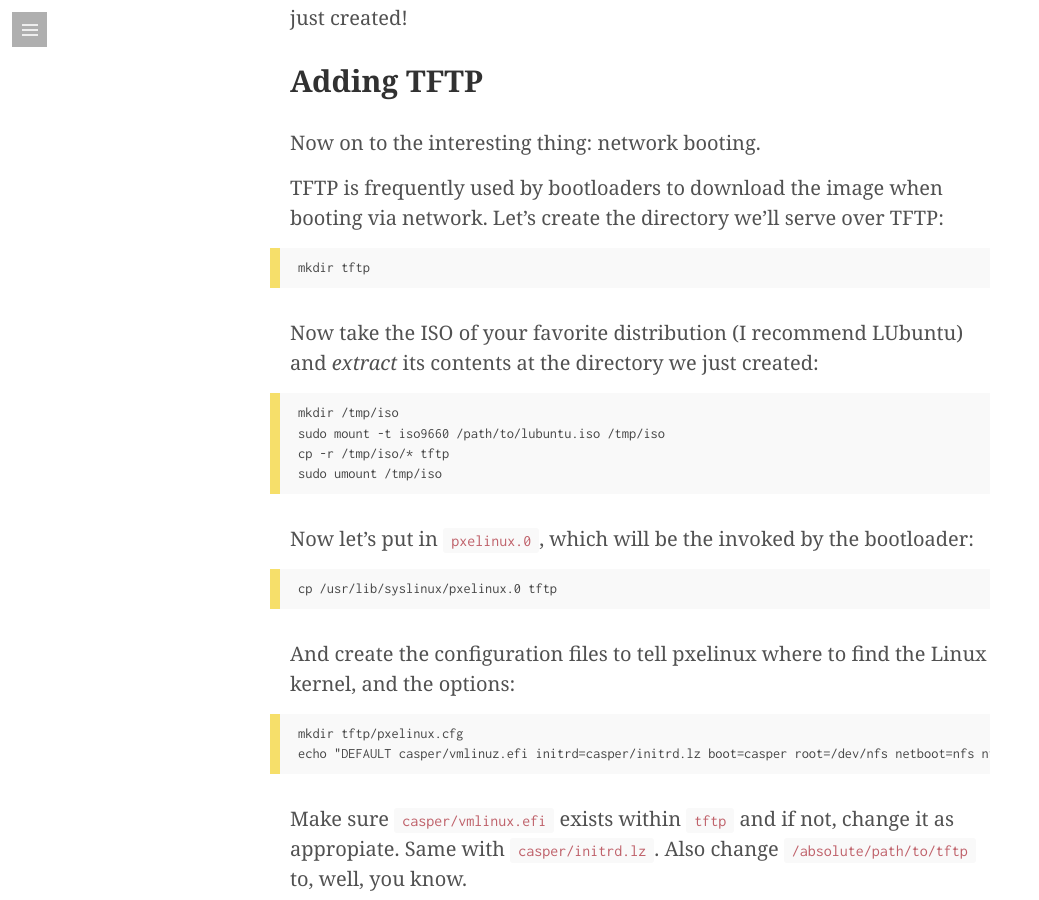
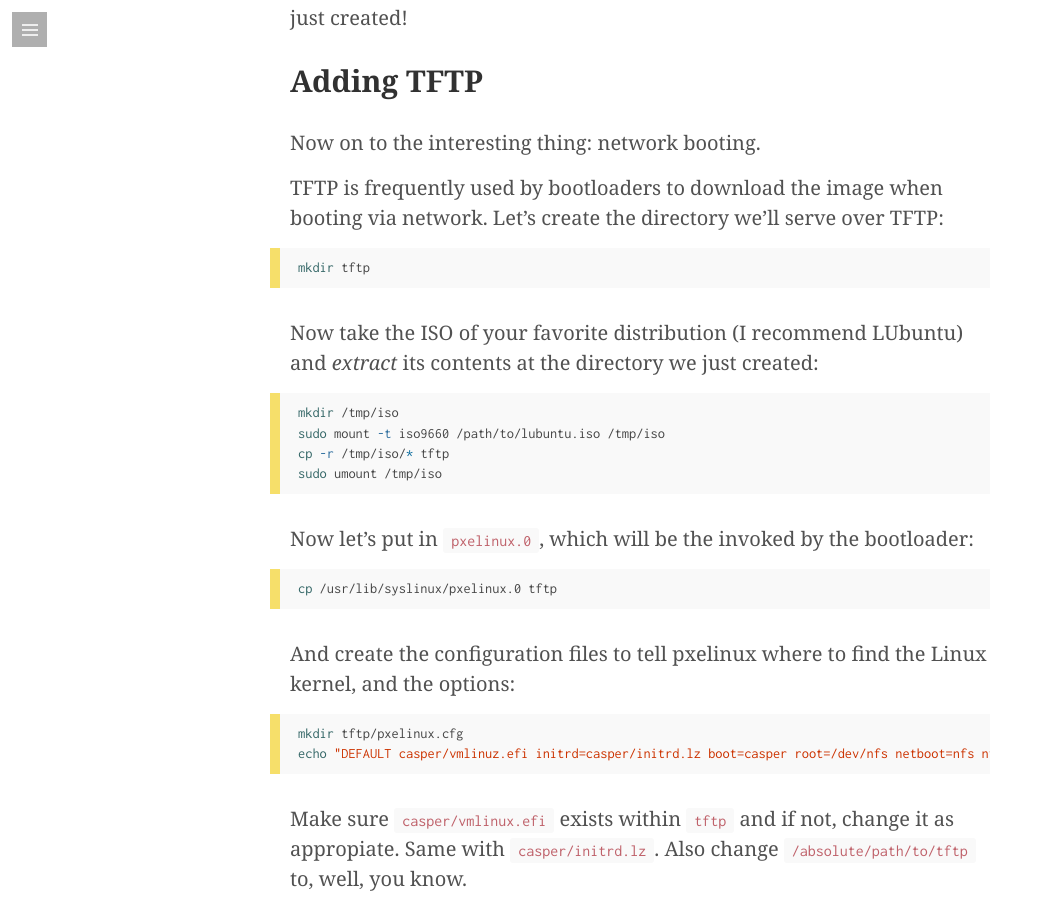
Before and after one commit to jmendeth/jmendeth.com, a Jekyll site: the page built from _posts/2014-12-14-quick-boot-server.md, in a window 1280 px wide and 900 px high, scrolled down 2718 px. Shown: the whole window, without its empty margins (0-1039 px from the left). Built offline with Jekyll 4.4.1, drawn with Linux system fonts in a browser that asks for light colours; nearby versions of some CDN libraries; some web fonts are replaced; comment, search, counter and statistics services are not loaded; some of the changed text lies outside the part shown.

Commit message:
Highlight everything!

```diff
--- a/_posts/2014-12-14-quick-boot-server.md
+++ b/_posts/2014-12-14-quick-boot-server.md
@@ -31,19 +31,25 @@ Disadvantages:
 
 ## Preparing
 
-    sudo apt-get install dnsmasq syslinux-common nfs-kernel-server
+~~~ bash
+sudo apt-get install dnsmasq syslinux-common nfs-kernel-server
+~~~
 
 Now we have everything we need. But before continuing, edit `/etc/default/dnsmasq`
 and set `ENABLED` to `0` to prevent dnsmasq to start automatically. Then, stop it:
 
-    sudo service dnsmasq stop
+~~~ bash
+sudo service dnsmasq stop
+~~~
 
 And while we're at, you should follow [these steps](http://stackoverflow.com/questions/5321380/disable-network-manager-for-a-particular-interface#6810854)
 to make sure NetworkManager won't mess with the wired interface!
 
 ## Basic setup
 
-    mkdir myserver && cd myserver
+~~~ bash
+mkdir myserver && cd myserver
+~~~
 
 Okay, the first thing is to setup a simple DHCP server with dnsmasq.
 Create `dnsmasq.conf` with this content:
@@ -55,13 +61,17 @@ Create `dnsmasq.conf` with this content:
 
 Let's now start dnsmasq to test the config works:
 
-    sudo ifconfig eth0 up 192.168.99.1/24
-    sudo dnsmasq -C dnsmasq.conf
+~~~ bash
+sudo ifconfig eth0 up 192.168.99.1/24
+sudo dnsmasq -C dnsmasq.conf
+~~~
 
 Now connect an Ethernet cable to the other computer and verify it gets an IP as expected.
 **Bonus!** Dnsmasq already forwards DNS requests and sets the gateway so you just need to:
 
-    sudo iptables -t nat -A POSTROUTING -s 192.168.99.1/24 -j MASQUERADE
+~~~ bash
+sudo iptables -t nat -A POSTROUTING -s 192.168.99.1/24 -j MASQUERADE
+~~~
 
 and now the computer can also access the Internet through the NAT we just created!
 
@@ -73,24 +83,32 @@ Now on to the interesting thing: network booting.
 TFTP is frequently used by bootloaders to download the image when booting via network.
 Let's create the directory we'll serve over TFTP:
 
-    mkdir tftp
+~~~ bash
+mkdir tftp
+~~~
 
 Now take the ISO of your favorite distribution (I recommend LUbuntu) and *extract* its contents
 at the directory we just created:
 
-    mkdir /tmp/iso
-    sudo mount -t iso9660 /path/to/lubuntu.iso /tmp/iso
-    cp -r /tmp/iso/* tftp
-    sudo umount /tmp/iso
+~~~ bash
+mkdir /tmp/iso
+sudo mount -t iso9660 /path/to/lubuntu.iso /tmp/iso
+cp -r /tmp/iso/* tftp
+sudo umount /tmp/iso
+~~~
 
 Now let's put in `pxelinux.0`, which will be the invoked by the bootloader:
 
-    cp /usr/lib/syslinux/pxelinux.0 tftp
+~~~ bash
+cp /usr/lib/syslinux/pxelinux.0 tftp
+~~~
 
 And create the configuration files to tell pxelinux where to find the Linux kernel, and the options:
 
-    mkdir tftp/pxelinux.cfg
-    echo "DEFAULT casper/vmlinuz.efi initrd=casper/initrd.lz boot=casper root=/dev/nfs netboot=nfs nfsroot=192.168.99.1:/absolute/path/to/tftp quiet splash --" > tftp/pxelinux.cfg/default
+~~~ bash
+mkdir tftp/pxelinux.cfg
+echo "DEFAULT casper/vmlinuz.efi initrd=casper/initrd.lz boot=casper root=/dev/nfs netboot=nfs nfsroot=192.168.99.1:/absolute/path/to/tftp quiet splash --" > tftp/pxelinux.cfg/default
+~~~
 
 Make sure `casper/vmlinux.efi` exists within `tftp` and if not, change it as appropiate.
 Same with `casper/initrd.lz`. Also change `/absolute/path/to/tftp` to, well, you know.
@@ -102,8 +120,10 @@ Make sure the paths have no spaces or strange characters in them.
 
 Let's export the `tftp` folder through NFS (so that the booted Linux can access it):
 
-    sudo tee /etc/exports <<< "/absolute/path/to/tftp   192.168.99.0/24(ro,no_subtree_check,fsid=DDD)"
-    sudo service nfs-kernel-server restart
+~~~ bash
+sudo tee -a /etc/exports <<< "/absolute/path/to/tftp   192.168.99.0/24(ro,no_subtree_check,fsid=DDD)"
+sudo service nfs-kernel-server restart
+~~~
 
 (where DDD is a random number)
 
@@ -115,8 +135,10 @@ And finally, let's tell dnsmasq to serve TFTP! Add this to `dnsmasq.conf`:
 
 We're done! Restart dnsmasq:
 
-    sudo killall dnsmasq
-    sudo dnsmasq -C dnsmasq.conf
+~~~ bash
+sudo killall dnsmasq
+sudo dnsmasq -C dnsmasq.conf
+~~~
 
 Now it's time to reboot the other computer, make it boot via network, and pray it'll work.
 Note: it takes some time to boot. Be patient.
@@ -132,26 +154,32 @@ handle that for us.
 
 Create `startserver` next to `dnsmasq.conf`:
 
-    #!/bin/bash
-    # Start a DHCP, DNS and TFTP boot server, and a NAT.
-    cd $(dirname $0)
+{% highlight bash %}
+#!/bin/bash
+# Start a DHCP, DNS and TFTP boot server, and a NAT.
+cd $(dirname $0)
 
-    sudo ifconfig eth0 up 192.168.99.1/24
-    sudo iptables -t nat -A POSTROUTING -s 192.168.99.0/24 -j MASQUERADE
-    sudo dnsmasq -C dnsmasq.conf
+sudo ifconfig eth0 up 192.168.99.1/24
+sudo iptables -t nat -A POSTROUTING -s 192.168.99.0/24 -j MASQUERADE
+sudo dnsmasq -C dnsmasq.conf
+{% endhighlight %}
 
 Create `stopserver` too:
 
-    #!/bin/bash
-    # Start a DHCP, DNS and TFTP boot server, and a NAT.
-    cd $(dirname $0)
+{% highlight bash %}
+#!/bin/bash
+# Start a DHCP, DNS and TFTP boot server, and a NAT.
+cd $(dirname $0)
 
-    sudo killall dnsmasq
-    sudo iptables -t nat -F
+sudo killall dnsmasq
+sudo iptables -t nat -F
+{% endhighlight %}
 
 Make them executable:
 
-    chmod +x startserver stopserver
+~~~ bash
+chmod +x startserver stopserver
+~~~
 
 And that's it! Next time you need to boot Linux on a computer (or need the NAT)
 just do `./startserver` and connect the cable, and `./stopserver` when done.
```
Also changed, not shown: _posts/2014-05-17-reverse-engineering-flash.md (+1 -1 lines), _posts/2014-11-16-the-sandbox-part-one.md (+19 -7 lines), _posts/2015-08-13-understanding-architect.md (+17 -9 lines), _posts/2016-05-09-telegram-shell-bot.md (+1 -1 lines), _posts/2016-09-08-ssh-tunneling.md (+12 -6 lines).
